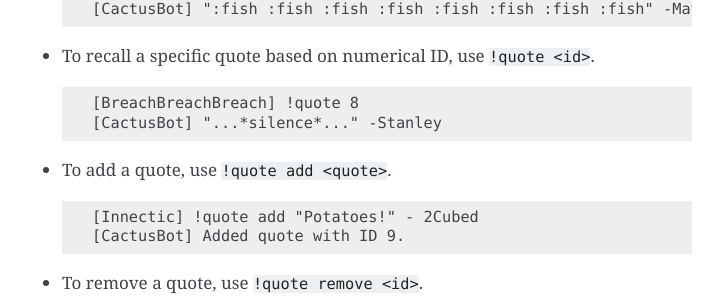
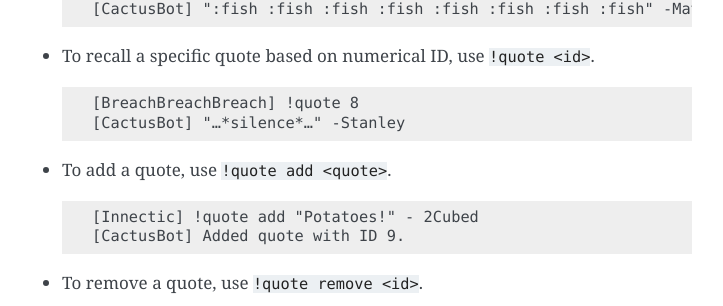
Before and after one commit to CactusDev/CactusBot, a Sphinx documentation site: the page built from docs/commands.md, in a window 1280 px wide and 900 px high, scrolled down 1241 px. Shown: the part 166-472 px from the top of the window, without its empty margins (388-1111 px from the left). Built offline with Sphinx 7.4.7, drawn with Linux system fonts in a browser that asks for light colours.

```diff
--- a/docs/commands.md
+++ b/docs/commands.md
@@ -28,9 +28,9 @@ The `!command` command is used for manipulation of custom commands. It may only
 >     [Innectic] !raid Matt
 >     [CactusBot] Let's go raid Matt! beam.pro/Matt
 
->     [Innectic] !command add $fancy Look how fancy I am! I'm a subscriber!  O:-)
+>     [Innectic] !command add $fancy Look how fancy I am! I'm a subscriber! O:-)
 >     [Xyntak] !fancy
->     [CactusBot] Look how fancy I am! I'm a subscriber!  O:-)
+>     [CactusBot] Look how fancy I am! I'm a subscriber! O:-)
 
 - To remove a command, use `!command remove <name>`.
 
@@ -54,7 +54,7 @@ The `!quote` command manages quotes. It may only be run by users of rank *Mod* o
 - To recall a specific quote based on numerical ID, use `!quote <id>`.
 
 >     [BreachBreachBreach] !quote 8
->     [CactusBot] "...*silence*..." -Stanley
+>     [CactusBot] "…*silence*…" -Stanley
 
 - To add a quote, use `!quote add <quote>`.
 
```
